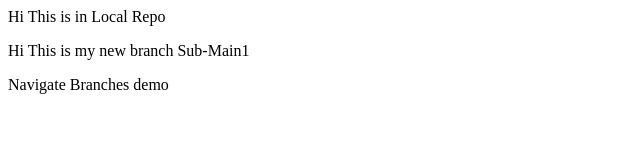
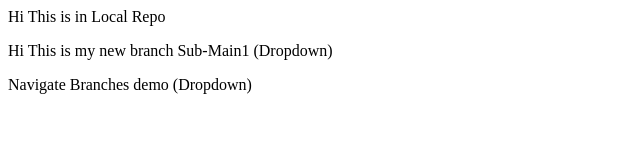
Before and after one commit to umar051081/LocalRepo, a plain HTML site: page index.html in a window 1280 px wide. Shown: the whole page, without its empty margins (0-640 px from the left). Drawn offline with Linux system fonts and the light colour scheme.

Commit message:
Add Dropdowns

```diff
--- a/index.html
+++ b/index.html
@@ -1,3 +1,3 @@
 <p> Hi This is in Local Repo</p>
-<p> Hi This is my new branch Sub-Main1</p>
-<p> Navigate Branches demo</p>
+<p> Hi This is my new branch Sub-Main1 (Dropdown)</p>
+<p> Navigate Branches demo (Dropdown)</p>
```
